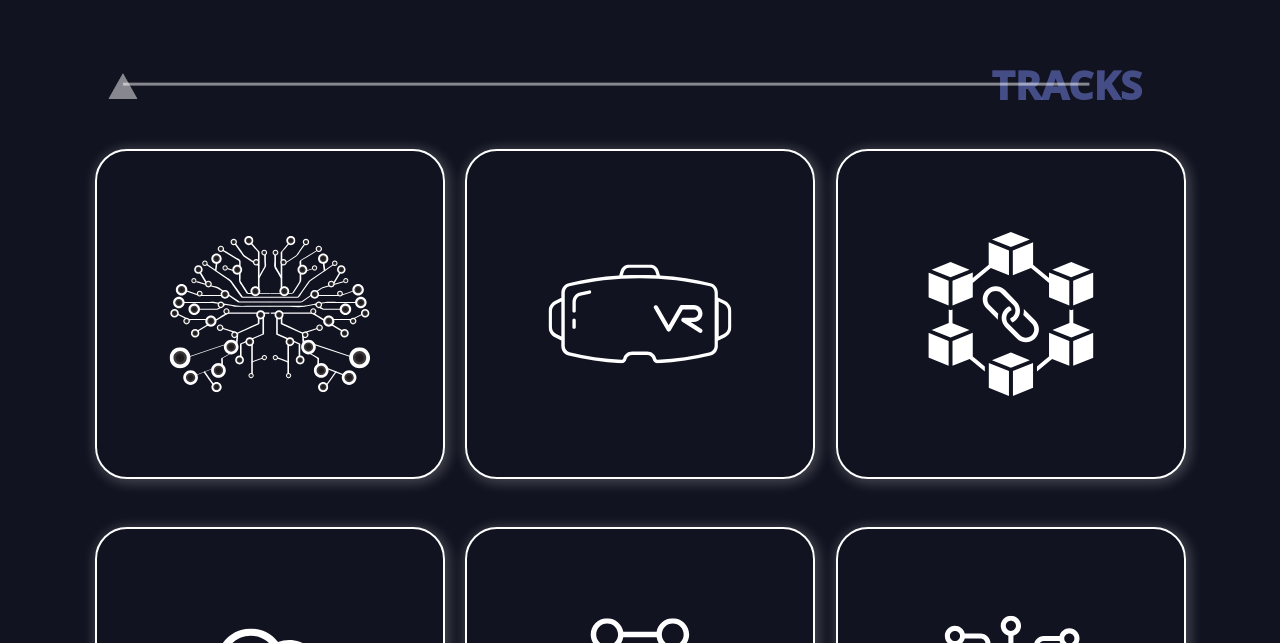
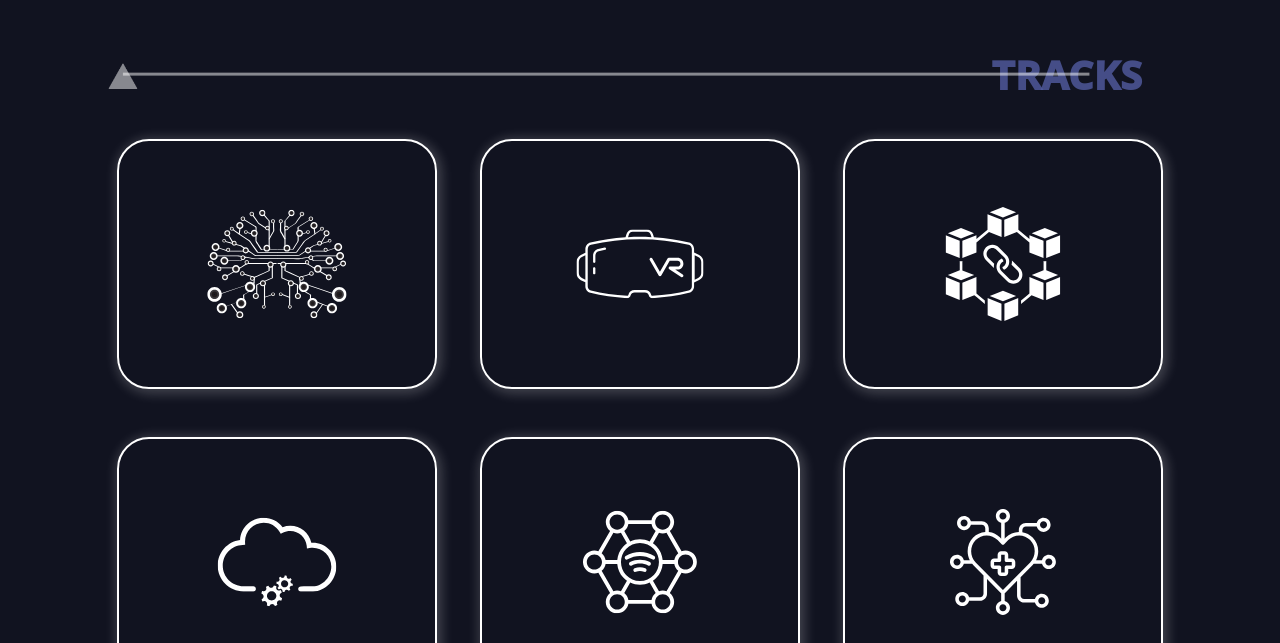
Before and after one commit to revahack/2022, a React (Create React App) app: page / in a window 1280 px wide. Shown: the part 1757-2400 px from the top of the page. Built offline with nearby package versions, Linux system fonts and the light colour scheme.

Commit message:
reduced size of the track cards

```diff
--- a/src/components/tracks/tracks.css
+++ b/src/components/tracks/tracks.css
@@ -28,8 +28,8 @@
 
 .track-container {
   position: relative;
-  width: 350px;
-  min-height: 335px;
+  width: 330px;
+  min-height: 250px;
   border: 2px solid white;
   border-radius: 2rem;
   margin: 1.5rem 0.5rem;
@@ -85,14 +85,14 @@
   margin-top: 1rem;
   letter-spacing: 1.2px;
   font-weight: 700;
-  font-size: 1.3rem;
+  font-size: 1.2rem;
   text-align: center;
 }
 
 .card-title {
   text-align: center;
   font-weight: bold;
-  font-size: 3rem;
+  font-size: 2rem;
   text-shadow: 0 0 7px rgb(244, 241, 255);
 }
 
@@ -102,16 +102,17 @@
     background-color: #1c1f35;
     box-shadow: inset 0 0 0 1000px rgba(0, 0, 0, 0.4);
     color: white;
-    padding-top: 5%;
     display: flex;
     flex-direction: column;
     justify-content: center;
+    height: 100vh;
+    padding: 1rem;
   }
 
   .track-container {
     position: relative;
-    width: 350px;
-    min-height: 330px;
+    width: 320px;
+    min-height: 250px;
     border: 2px solid white;
     border-radius: 2rem;
     margin: 1.5rem 0.5rem;
```
